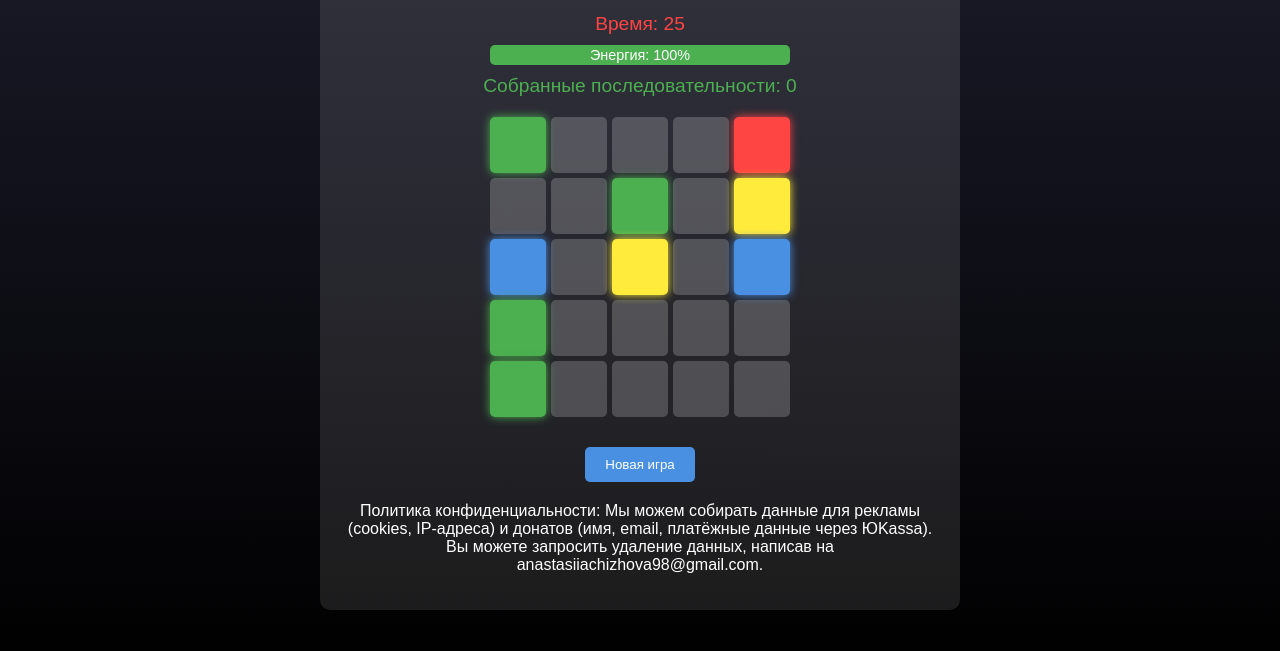
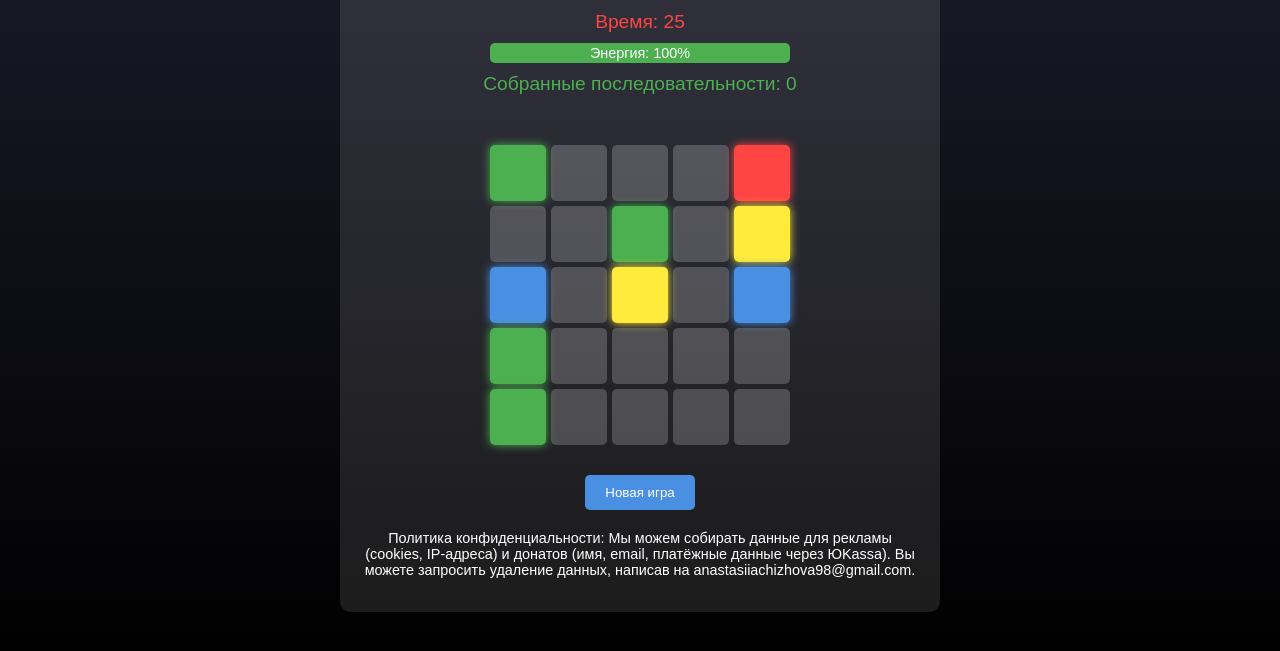
Before and after one commit to AnastasiaChizhova1/Space-Energy-Collector, a website: page index.html in a window 1280 px wide. Shown: the part 183-834 px from the top of the page. Drawn offline with Linux system fonts and the light colour scheme.

Commit message:
Update styles.css

```diff
--- a/styles.css
+++ b/styles.css
@@ -17,6 +17,7 @@ body {
     border-radius: 10px;
     max-width: 600px;
     width: 100%;
+    box-sizing: border-box; /* Убедимся, что padding не увеличивает размер */
 }
 
 h1 {
@@ -78,6 +79,9 @@ h1 {
 #sequence {
     font-size: 1.2rem;
     margin: 10px 0;
+    word-wrap: break-word; /* Перенос длинных слов */
+    max-width: 100%; /* Убедимся, что текст не выходит за контейнер */
+    padding: 10px; /* Добавим отступы для читаемости */
 }
 
 #timer {
@@ -123,3 +127,13 @@ button {
 button:hover {
     background: #357abd;
 }
+
+#ad-container {
+    margin-top: 20px;
+}
+
+footer {
+    margin-top: 20px;
+    font-size: 0.9rem;
+    text-align: center;
+}
```
